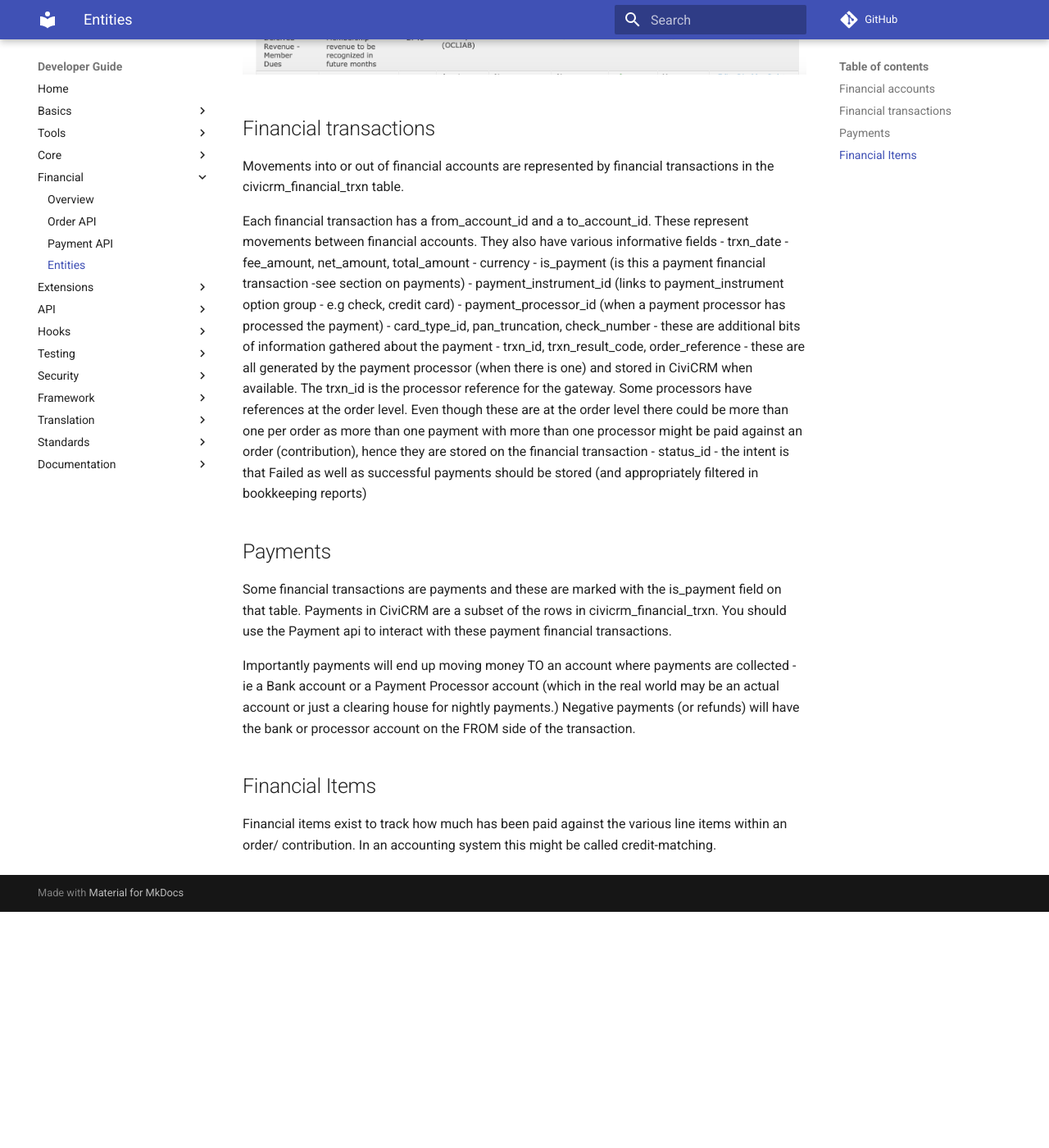
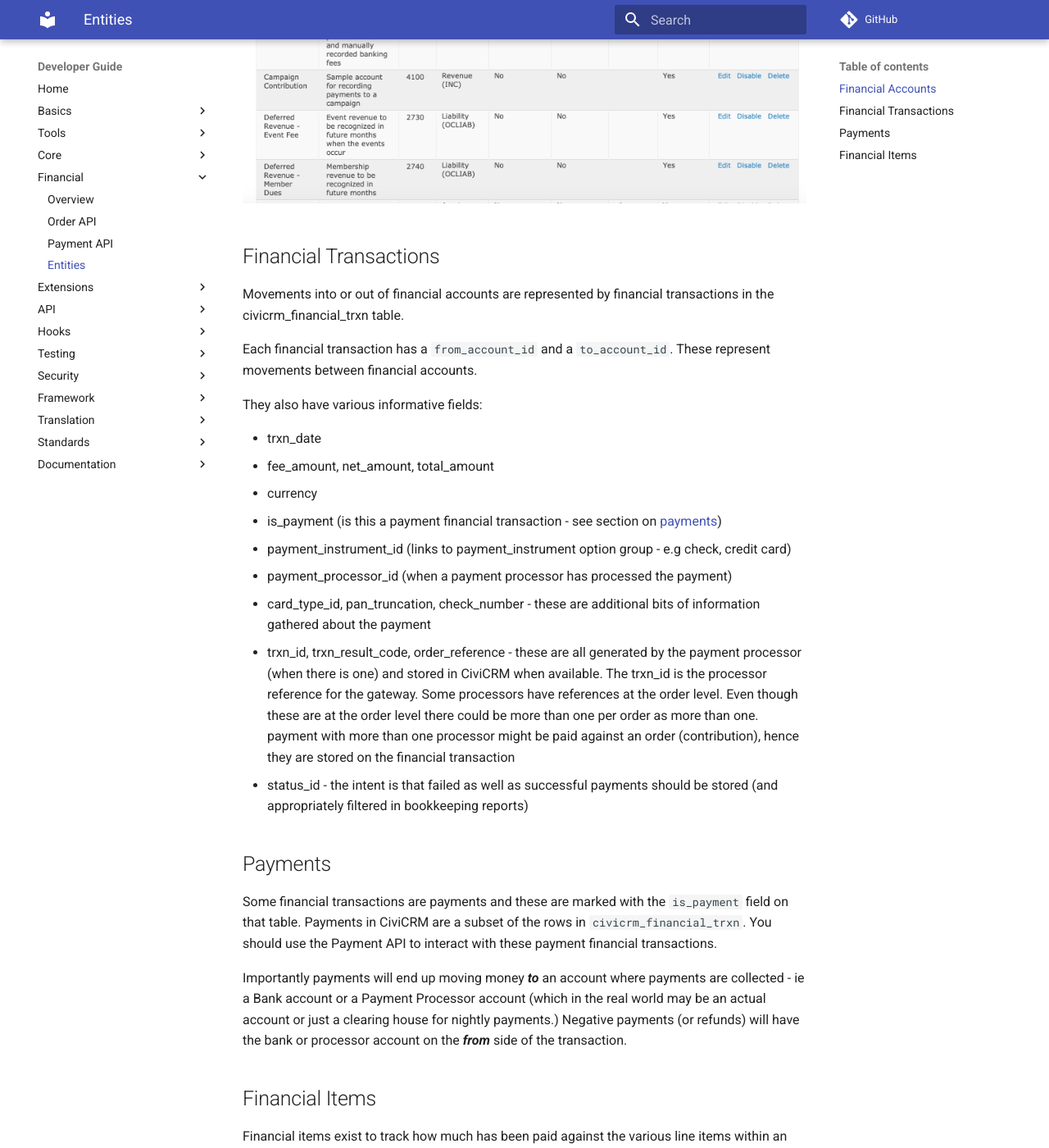
Before and after one commit to civicrm/civicrm-dev-docs, an MkDocs documentation site: the page built from docs/financial/financialentities.md, in a window 1280 px wide and 1400 px high, scrolled down 1180 px. Shown: the whole window at 82% size. Built offline with MkDocs 1.6.1 and Material for MkDocs 9.7.7, drawn with Linux system fonts in a browser that asks for light colours; comment, search, counter and statistics services are not loaded; old or Windows-style settings are respelled for this version of MkDocs; before the commit the page ends 2292 px from its top, so only the background shows below that; some of the changed lines change nothing that is shown; some of the changed text lies outside the part shown.

Commit message:
Formatting / Typo Fixes

```diff
--- a/docs/financial/financialentities.md
+++ b/docs/financial/financialentities.md
@@ -2,60 +2,62 @@
 
 This file exists to give an overview of the Financial entities involved in recording Financial data in CiviCRM.
 
-You should only interact with the Financial entities through the relevant apis -
-generally Order & Payment apis.
+You should only interact with the Financial entities through the relevant apis - generally Order & Payment apis.
 
 It is a work in progress!
 
-The original file for tracking these is https://wiki.civicrm.org/confluence/display/CRM/CiviAccounts+Data+Flow
+The original file for tracking these is [on the old CiviCRM Wik](https://wiki.civicrm.org/confluence/display/CRM/CiviAccounts+Data+Flow).
 
-##Financial accounts
+## Financial Accounts
 
 These are accounting financial accounts. They have fields intended to help map to an accounting package that
 are not used functionally in CiviCRM but are available in various reports.
-- accounting_code (free form text)
-- account_type_code (free form text)
-- financial_account_type_id (linked to the option group with thee name financial_account_type)
-- contact id (not used in core but can be used in extensions - e.g. this is used in the [connectors](https://github.com/eileenmcnaughton/nz.co.fuzion.connectors) extension to link some accounts to one Xero account & others to a different one).
-- is_header_account
 
-In addition there are some functional fields that affect how tax is handled
-tax_rate
-is_deductible
-is_tax
+* accounting_code (free-form text)
+* account_type_code (free-form text)
+* financial_account_type_id (linked to the option group with the name financial_account_type)
+* contact id (not used in core but can be used in extensions - e.g. this is used in the [connectors](https://github.com/eileenmcnaughton/nz.co.fuzion.connectors) extension to link some accounts to one Xero account & others to a different one).
+* is_header_account
+
+In addition there are some functional fields that affect how tax is handled:
+
+* tax_rate
+* is_deductible
+* is_tax
 
 ![Example financial accounts](/img/financial/FinancialAccount.png)
 
-##Financial transactions
+## Financial Transactions
 
 Movements into or out of financial accounts are represented by financial transactions in the civicrm_financial_trxn table.
 
-Each financial transaction has a from_account_id and a to_account_id. These represent movements between financial accounts.
-They also have various informative fields
-- trxn_date
-- fee_amount, net_amount, total_amount
-- currency
-- is_payment (is this a payment financial transaction -see section on payments)
-- payment_instrument_id (links to payment_instrument option group - e.g check, credit card)
-- payment_processor_id (when a payment processor has processed the payment)
-- card_type_id, pan_truncation, check_number - these are additional bits of information gathered about the payment
-- trxn_id, trxn_result_code, order_reference - these are all generated by the payment processor (when there is one) and
+Each financial transaction has a `from_account_id` and a `to_account_id`. These represent movements between financial accounts.
+
+They also have various informative fields:
+
+* trxn_date
+* fee_amount, net_amount, total_amount
+* currency
+* is_payment (is this a payment financial transaction - see section on [payments](#payments))
+* payment_instrument_id (links to payment_instrument option group - e.g check, credit card)
+* payment_processor_id (when a payment processor has processed the payment)
+* card_type_id, pan_truncation, check_number - these are additional bits of information gathered about the payment
+* trxn_id, trxn_result_code, order_reference - these are all generated by the payment processor (when there is one) and
 stored in CiviCRM when available. The trxn_id is the processor reference for the gateway. Some processors have references
-at the order level. Even though these are at the order level there could be more than one per order as more than one
+at the order level. Even though these are at the order level there could be more than one per order as more than one.
 payment with more than one processor might be paid against an order (contribution), hence they are stored on the financial transaction
-- status_id - the intent is that Failed as well as successful payments should be stored (and appropriately filtered in bookkeeping reports)
+* status_id - the intent is that failed as well as successful payments should be stored (and appropriately filtered in bookkeeping reports)
 
 ## Payments
 
-Some financial transactions are payments and these are marked with the is_payment field on that table. Payments in CiviCRM are a subset
-of the rows in civicrm_financial_trxn. You should use the Payment api to interact with these payment financial transactions.
+Some financial transactions are payments and these are marked with the `is_payment` field on that table. Payments in CiviCRM are a subset
+of the rows in `civicrm_financial_trxn`. You should use the Payment API to interact with these payment financial transactions.
 
-Importantly payments will end up moving money TO an account where payments are collected - ie a Bank account
-or a Payment Processor account (which in the real world may be an actual account or just
-a clearing house for nightly payments.) Negative payments (or refunds) will have the bank or processor account on the FROM
-side of the transaction.
+Importantly payments will end up moving money ***to*** an account where payments are collected - ie a Bank account
+or a Payment Processor account (which in the real world may be an actual account or just a clearing house for nightly payments.)
+Negative payments (or refunds) will have the bank or processor account on the ***from*** side of the transaction.
 
 ## Financial Items
 
-Financial items exist to track how much has been paid against the various line items within an order/ contribution.
+Financial items exist to track how much has been paid against the various line items within an order / contribution.
 In an accounting system this might be called credit-matching.
```
